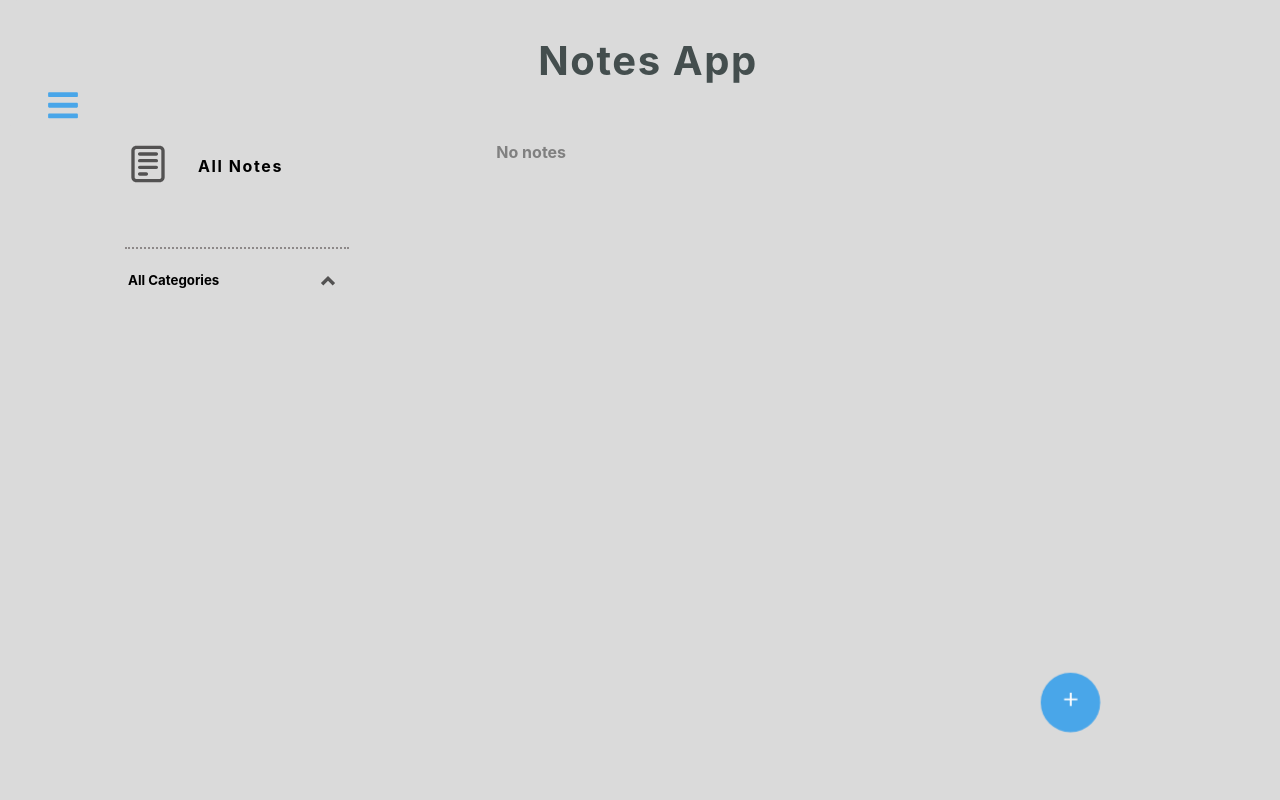
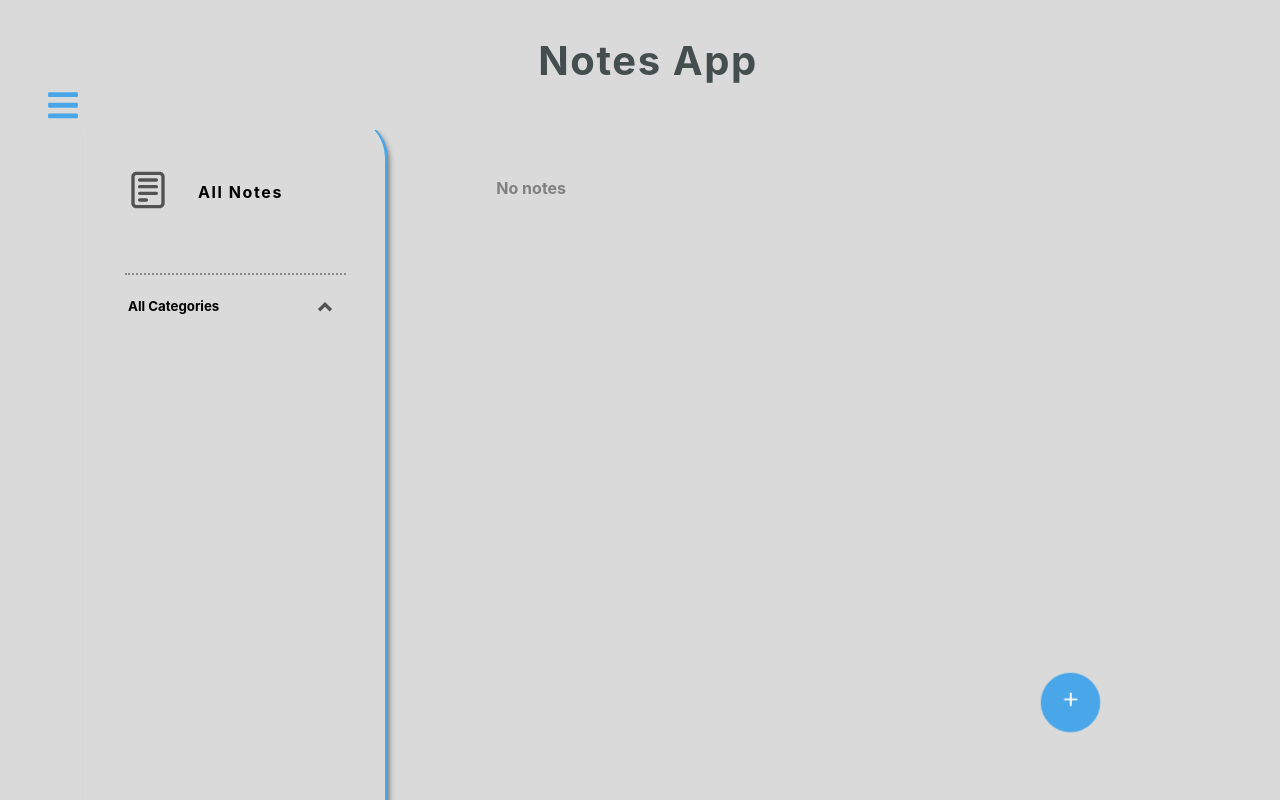
Before and after one commit to jutivia/todo_list, a React (Create React App) app in the folder todo_list/: page / in a window 1280 px wide. Both pictures are taken after a click on the button 62 px from the left and 109 px from the top of the page. Built offline with nearby package versions, Linux system fonts and the light colour scheme.

Commit message:
css changes to notes-category

```diff
--- a/todo_list/src/App.js
+++ b/todo_list/src/App.js
@@ -368,7 +368,7 @@ const showAlert = (state=false, status='', msg='')=>{
           <br/> <br/>
 
       {isNotesCategory && <div className='notesCategory'>
-         <div style={{display:'flex', justifyContent:'flex-start', margin:'0 0.5rem'}}><CgNotes className='cgNotes'/>
+         <div style={{display:'flex', justifyContent:'flex-start', margin:'0 0.5rem', paddingTop:'20px'}}><CgNotes className='cgNotes'/>
         <div className={` allNotes`} style={{
                   padding:' 5px 30px',
                   borderRadius:'10px',
--- a/todo_list/src/index.css
+++ b/todo_list/src/index.css
@@ -169,6 +169,7 @@ p {
 .menu-bar:active {
   color: var(--clr-primary-1);
   transform: rotate(90deg);
+  outline:none;
 }
 
 .form-box {
@@ -267,7 +268,8 @@ border-radius:10px;
   padding:2px 0;
   width:95%;
   z-index:3;
-  margin-top:1.3rem;
+  margin-top:1.1em;
+  position:fixed;
 }
 
 .alert-failure {
@@ -426,27 +428,31 @@ border-radius:10px;
 
 .notesCategory {
   position:fixed;
-  top: 3rem;
+  top: 120px;
   grid-area: category;
   display: flex;
   z-index:1;
   background-color:rgb(218, 218, 218);
+  border-right:3px solid var(--clr-primary-5);
+  /* border-top:3px solid var(--clr-primary-5); */
+
   /* justify-content: space-between; */
   flex-wrap: no-wrap;
   width:300px;
   flex-direction: column;
   flex-wrap: none;
   justify-content: flex-start;
-  margin:  4rem 1rem 3rem 1rem;
+  margin:  0 1rem 3rem 0;
   height: 100%;
-  overflow-y:scroll;
-  padding:3rem 2rem;
+  /* overflow-y:scroll; */
+  padding:2rem 2rem;
   border-radius:10px;
   box-sizing:border-box;
-
-
+  border-radius:0 40px 40px 0;
+    box-shadow: 3px 3px 6px -3px rgba(0, 0, 0, 0.7);
 
 }
+
 
 .actualNotes {
   grid-area: notes;
@@ -455,6 +461,15 @@ border-radius:10px;
   margin: 4% 1rem;
 border-radius:10px;
 padding-top:2rem;
+}
+@media screen and (min-width:720px) {
+  .notesCategory {
+    top: 70px;
+  }
+
+  .actualNotes {
+    padding-top: 5rem;
+  }
 }
 
 
```
